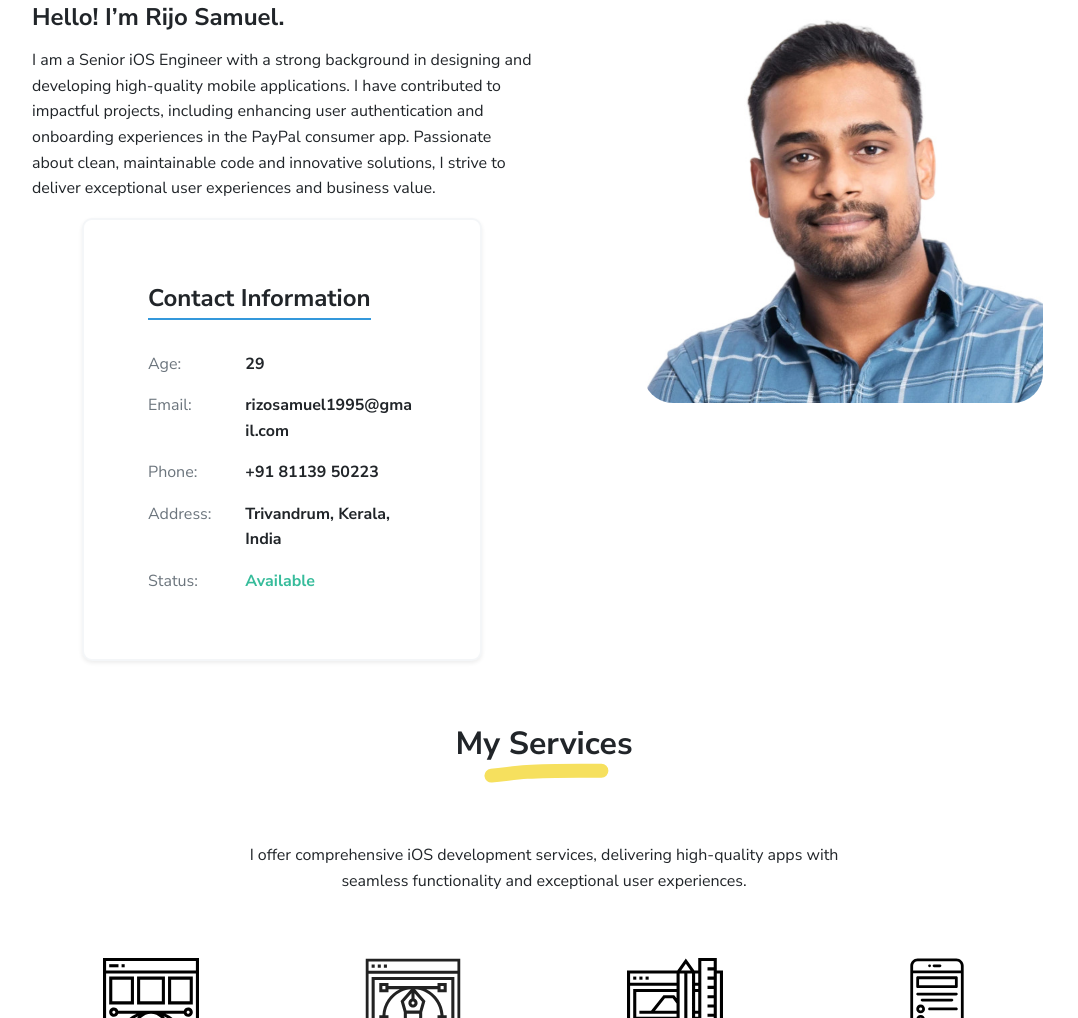
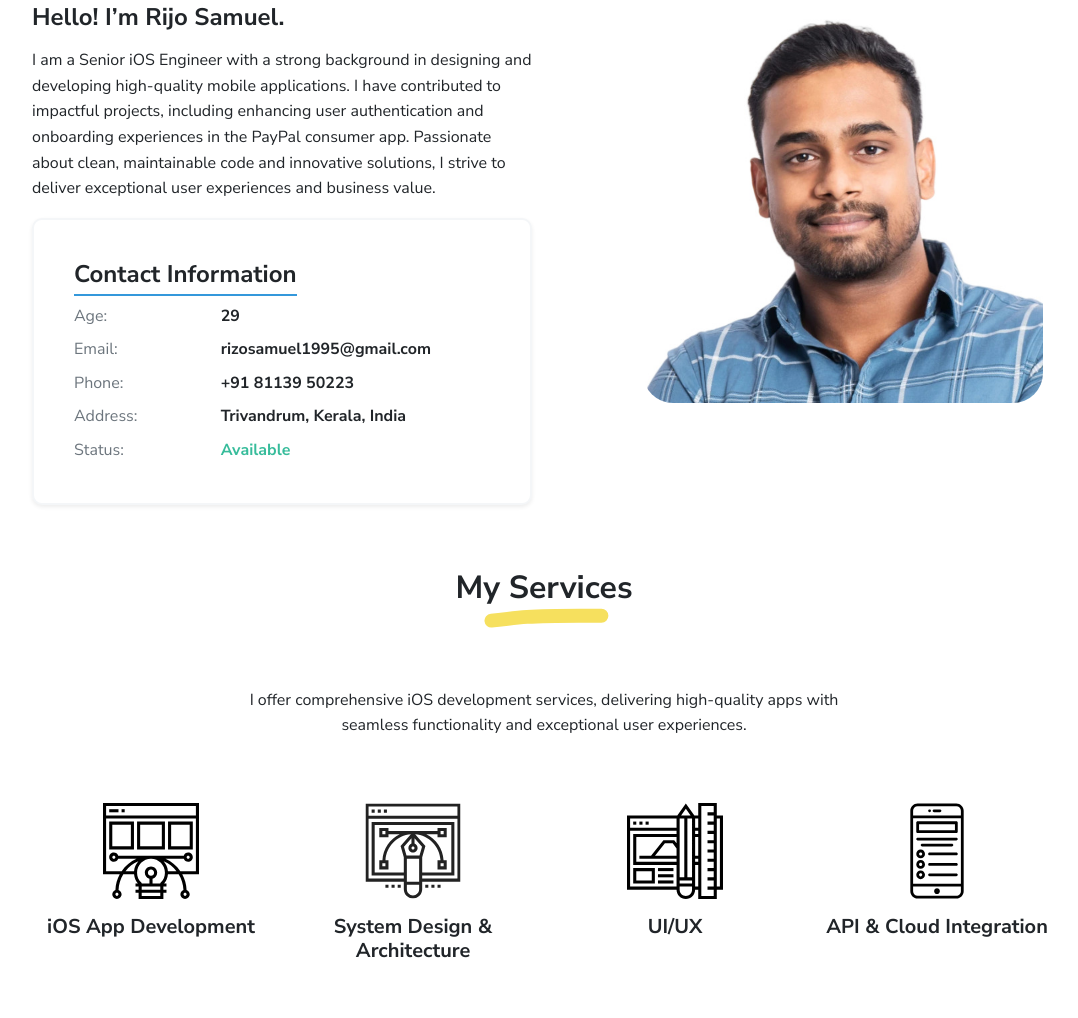
Before and after one commit to rizosamuel/rizosamuel.github.io, a plain HTML site: page index.html in a window 1280 px wide. Shown: the part 831-1849 px from the top of the page, without its empty margins (96-1174 px from the left). Drawn offline with Linux system fonts and the light colour scheme.

Commit message:
content update

```diff
--- a/index.html
+++ b/index.html
@@ -104,10 +104,10 @@
                 applications. I have contributed to impactful projects, including enhancing user authentication and
                 onboarding experiences in the PayPal consumer app. Passionate about clean, maintainable code and
                 innovative solutions, I strive to deliver exceptional user experiences and business value.</p>
-              <div class="card shadow-sm p-3" style="max-width: 400px; margin: auto;">
+              <div class="card shadow-sm p-1">
                 <div class="card-body">
-                  <h5 class="card-title text-center mb-3">Contact Information</h5>
-                  <div class="row gy-2">
+                  <h5 class="card-title text-center mb-1">Contact Information</h5>
+                  <div class="row gy-1">
                     <div class="col-sm-4 text-muted">Age:</div>
                     <div class="col-sm-8 fw-bold">29</div>
                     <div class="col-sm-4 text-muted">Email:</div>
```
